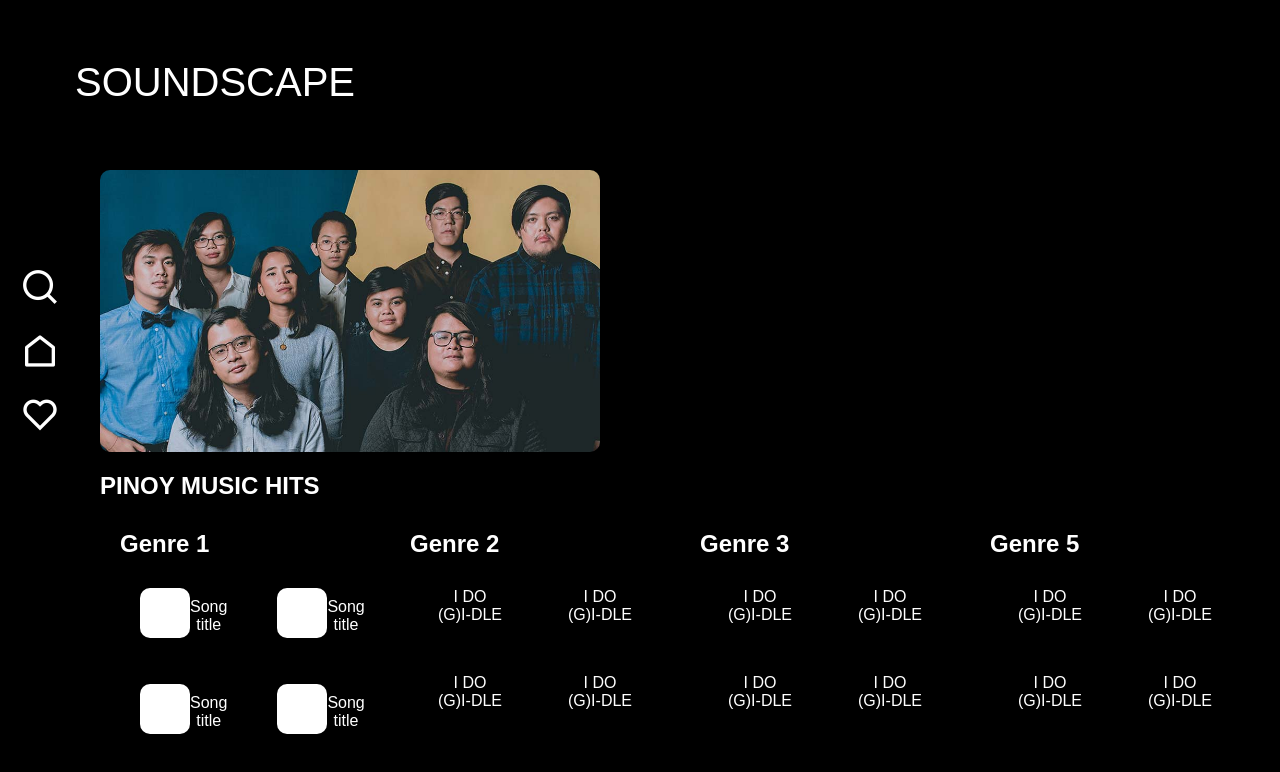
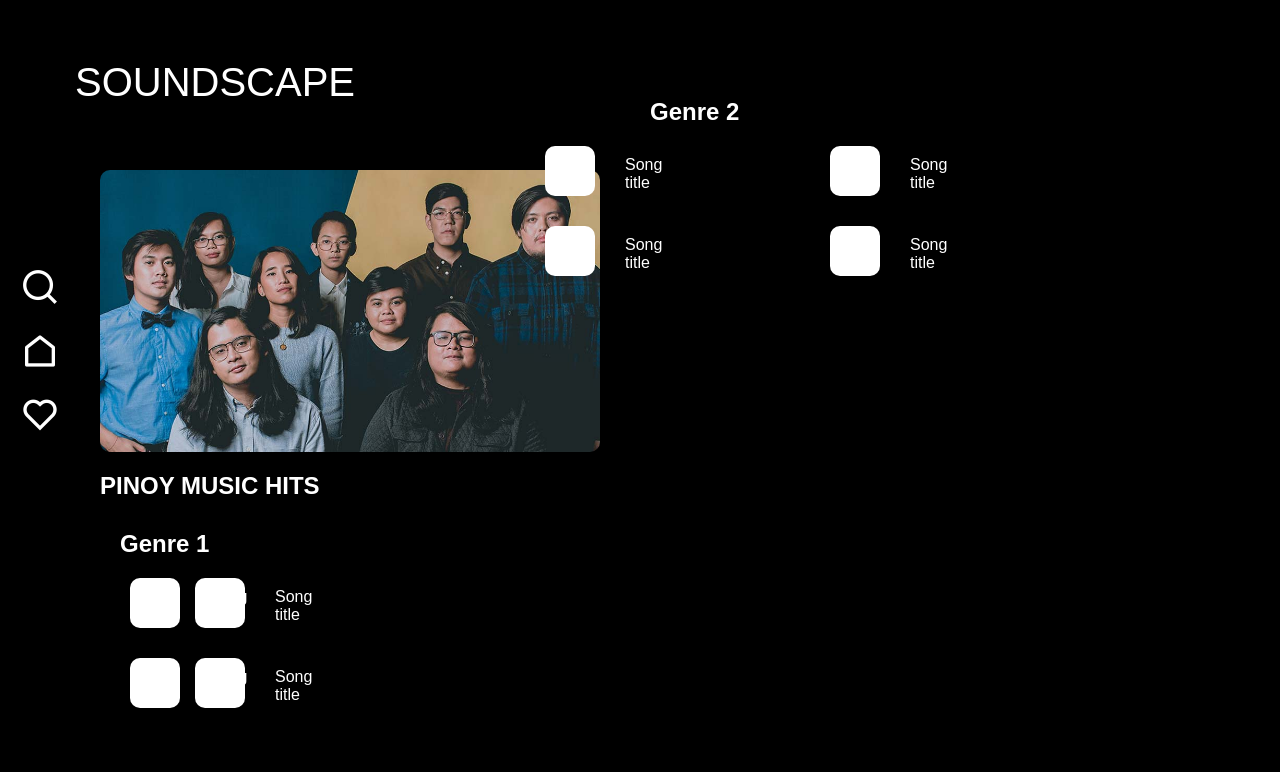
Before and after one commit to AJShin09/Soundscape, a plain HTML site: page View More Genres/Pinoy Hits Genres.html in a window 1280 px wide. Drawn offline with nearby package versions, Linux system fonts and the light colour scheme.

Commit message:
Continuation Pinoy hit genre

```diff
--- a/View More Genres/Pinoy Hits Genres.html
+++ b/View More Genres/Pinoy Hits Genres.html
@@ -43,31 +43,28 @@
                          </div>
                     </div>
                 </div>
-                <div class="genre">
+
+            </section>
+            <section class="new-grid">
+                 <div class="genre2">
                     <h2>Genre 2</h2>
-                    <div class="grid">
-                        <div class="grid-item">I DO<br>(G)I-DLE</div>
-                        <div class="grid-item">I DO<br>(G)I-DLE</div>
-                        <div class="grid-item">I DO<br>(G)I-DLE</div>
-                        <div class="grid-item">I DO<br>(G)I-DLE</div>
+                     <div class="grid2">
+                         <div class="grid-item2">
+                             <div class="box2"></div>
+                             <div class="text2">Song title</div>
                         </div>
+                        <div class="grid-item2">
+                             <div class="box2"></div>
+                            <div class="text2">Song title</div>
                          </div>
-                <div class="genre">
-                    <h2>Genre 3</h2>
-                    <div class="grid">
-                        <div class="grid-item">I DO<br>(G)I-DLE</div>
-                        <div class="grid-item">I DO<br>(G)I-DLE</div>
-                        <div class="grid-item">I DO<br>(G)I-DLE</div>
-                        <div class="grid-item">I DO<br>(G)I-DLE</div>
+                         <div class="grid-item2">
+                             <div class="box2"></div>
+                             <div class="text2">Song title</div>
                         </div>
+                        <div class="grid-item2">
+                            <div class="box2"></div>
+                            <div class="text2">Song title</div>
                          </div>
-                <div class="genre">
-                    <h2>Genre 5</h2>
-                    <div class="grid">
-                        <div class="grid-item">I DO<br>(G)I-DLE</div>
-                        <div class="grid-item">I DO<br>(G)I-DLE</div>
-                        <div class="grid-item">I DO<br>(G)I-DLE</div>
-                        <div class="grid-item">I DO<br>(G)I-DLE</div>
                     </div>
                 </div>
             </section>
--- a/View More Genres/stylePinoyGenres.css
+++ b/View More Genres/stylePinoyGenres.css
@@ -86,21 +86,33 @@ h1 {
 
 .genre h2 {
     margin-bottom: 10px;
+
 }
 
 .grid {
     display: grid;
     grid-template-columns: repeat(2, 1fr);
     gap: 10px;
+
+}
+
+.grid-item:nth-child(2),
+.grid-item:nth-child(4) {
+    margin-left: -500px;
+    grid-column: span 1; /* Span only one column */
 }
 
 .grid-item {
-    padding: 20px;
+    padding: 10px;
     border-radius: 10px;
-    text-align: center;
+
+    width: 50px;
+    height: 50px;
+
 }
 
 .box {
+
      width: 50px;
      height: 50px;
      background-color: #fff;
@@ -108,8 +120,79 @@ h1 {
 }
 
 .text {
+
     font-size: 1em;
     color: #fff;
     margin-top: -40px;
-            margin-left: 50px;
+    margin-left: 80px;
 }
+
+
+
+
+
+
+
+
+
+
+
+.new-grid {
+    margin-top: -680px;
+    margin-left: 700px;
+    display: flex;
+    flex-wrap: wrap;
+    justify-content: space-between;
+}
+
+.genre2 {
+    flex: 1;
+    margin: 20px;
+    min-width: 200px;
+
+}
+
+.genre2 h2 {
+    margin-left: -170px;
+    margin-bottom: 10px;
+
+}
+
+.grid2 {
+    display: grid;
+    grid-template-columns: repeat(2, 1fr);
+    gap: 10px;
+    grid-auto-flow: row;
+
+}
+
+.grid-item2:nth-child(2),
+.grid-item2:nth-child(4) {
+    margin-left: -500px;
+    grid-column: span 1; /* Span only one column */
+}
+
+.grid-item2 {
+    padding: 10px;
+    border-radius: 10px;
+
+    width: 50px;
+    height: 50px;
+
+}
+
+.box2 {
+
+     width: 50px;
+     height: 50px;
+     background-color: #fff;
+     border-radius: 10px;
+}
+
+.text2 {
+
+    font-size: 1em;
+    color: #fff;
+    margin-top: -40px;
+    margin-left: 80px;
+}
```
Lines whose indentation alone changed are shown as unchanged.
